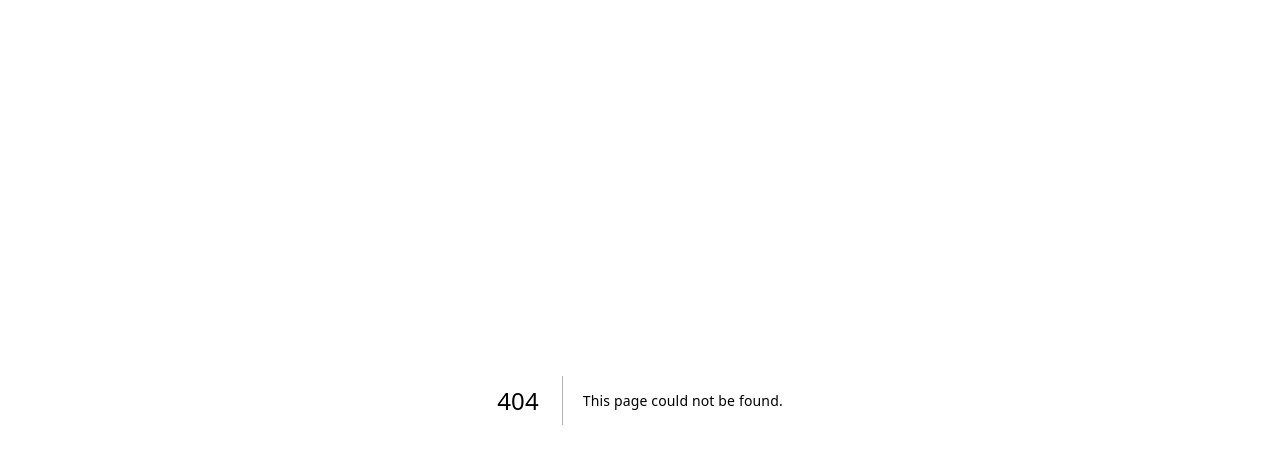
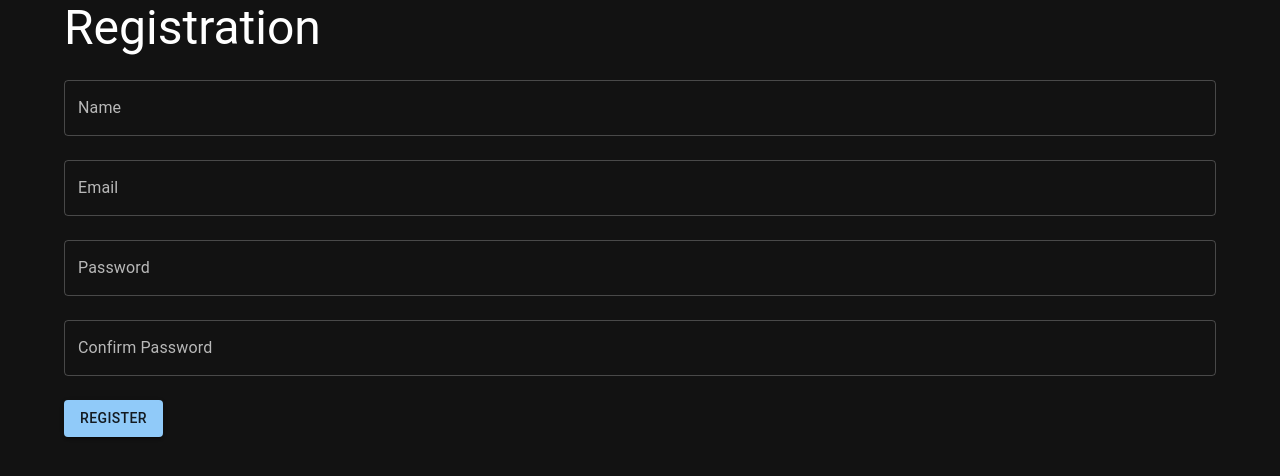
Before and after one commit to rileygrotenhuis/mwi-forum, a Next.js app in the folder client_new/: page /register in a window 1280 px wide. Before the commit this address had no page. Shown: the top 476 px of the page. Built offline with nearby package versions, Linux system fonts and the light colour scheme.

Commit message:
feat: create registration page.

```diff
--- /dev/null
+++ b/client_new/pages/register.js
@@ -0,0 +1,115 @@
+import React, { useEffect } from 'react';
+import { Button, Grid, TextField, Typography } from "@mui/material";
+import { Formik } from 'formik';
+// import registrationValidators from "../../validators/registrationValidators";
+const axios = require('axios');
+import Cookies from 'js-cookie';
+// import { checkAuthenticated } from '../../helpers/authenticationHelper';
+import { useRouter } from 'next/router';
+
+export default function Register() {
+    const router = useRouter();
+
+    // useEffect(() => {
+    //     checkAuthenticated();
+    // });
+
+    return (
+        <Grid container spacing={3}>
+            <Grid item xs={12}>
+                <Typography variant="h3">Registration</Typography>
+            </Grid>
+            <Grid item xs={12}>
+                <Formik
+                    initialValues={{
+                        name: '',
+                        email: '',
+                        password: '',
+                        password_confirmation: ''
+                    }}
+                    // validationSchema={registrationValidators}
+                    onSubmit={(values, { setSubmitting }) => {
+                        axios.post('http://localhost:8000/api/register', values)
+                            .then((response) => {
+                                Cookies.set('token', response.data.token);
+                                setSubmitting(false);
+                                router.push('/');
+                            }).catch((error) => {
+                                console.log(error);
+                                setSubmitting(false);
+                            });
+                    }}
+                >
+                    {({
+                        values,
+                        errors,
+                        touched,
+                        handleChange,
+                        handleBlur,
+                        handleSubmit,
+                        isSubmitting,
+                        isValid
+                    }) => (
+                        <form onSubmit={handleSubmit}>
+                            <Grid container spacing={3}>
+                                <Grid item xs={12}>
+                                    <TextField
+                                        fullWidth
+                                        type="text"
+                                        name="name"
+                                        label="Name"
+                                        onChange={handleChange}
+                                        onBlur={handleBlur}
+                                        value={values.name}
+                                    />
+                                </Grid>
+                                <Grid item xs={12}>
+                                    <TextField
+                                        fullWidth
+                                        type="text"
+                                        name="email"
+                                        label="Email"
+                                        onChange={handleChange}
+                                        onBlur={handleBlur}
+                                        value={values.email}
+                                    />
+                                </Grid>
+                                <Grid item xs={12}>
+                                    <TextField
+                                        fullWidth
+                                        type="password"
+                                        name="password"
+                                        label="Password"
+                                        onChange={handleChange}
+                                        onBlur={handleBlur}
+                                        value={values.password}
+                                    />
+                                </Grid>
+                                <Grid item xs={12}>
+                                    <TextField
+                                        fullWidth
+                                        type="password"
+                                        name="password_confirmation"
+                                        label="Confirm Password"
+                                        onChange={handleChange}
+                                        onBlur={handleBlur}
+                                        value={values.password_confirmation}
+                                    />
+                                </Grid>
+                                <Grid item xs={12}>
+                                    <Button
+                                        variant="contained"
+                                        type="submit"
+                                        disabled={isSubmitting || !isValid}
+                                    >
+                                        Register
+                                    </Button>
+                                </Grid>
+                            </Grid>
+                        </form>
+                    )}
+                </Formik>
+            </Grid>
+        </Grid>
+    );
+};
```
